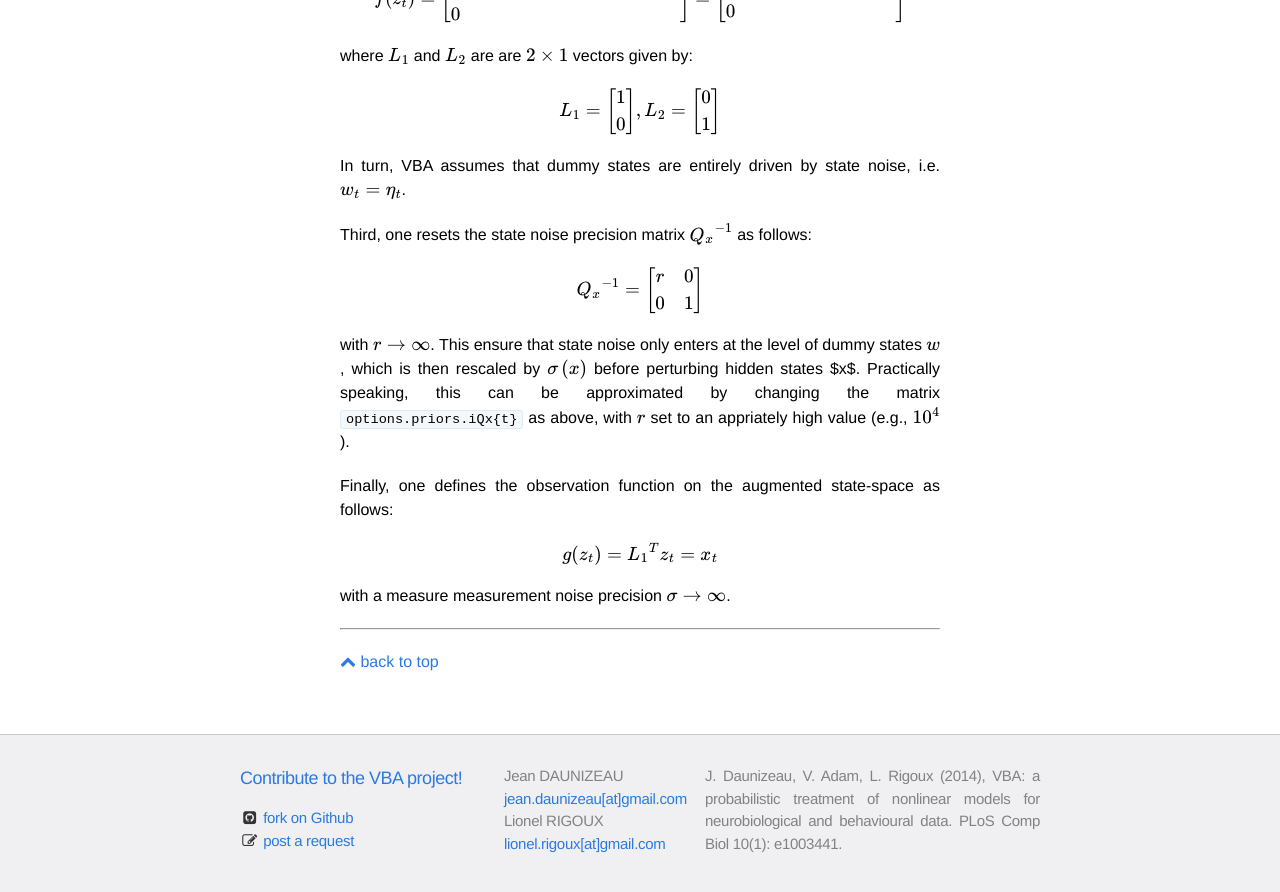
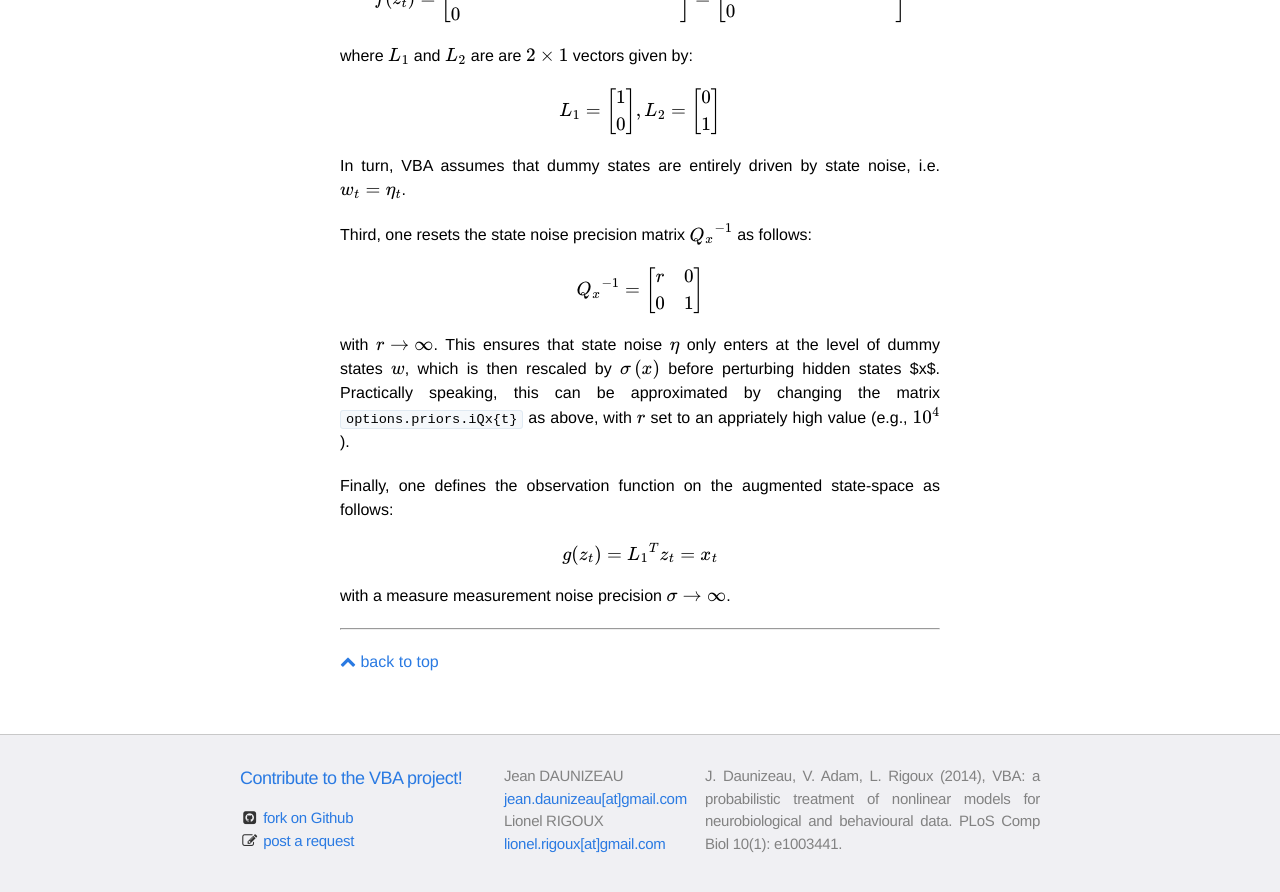
Before and after one commit to MBB-team/VBA-toolbox, a Jekyll site: the page built from _wiki/generativeModels.md, in a window 1280 px wide and 900 px high, scrolled down 3719 px. Shown: the top 892 px of the window. Built offline with Jekyll 4.4.1, drawn with Linux system fonts in a browser that asks for light colours; nearby versions of some CDN libraries; formulas are drawn with MathJax 3.

Commit message:
Update generativeModels.md

```diff
--- a/_wiki/generativeModels.md
+++ b/_wiki/generativeModels.md
@@ -96,7 +96,7 @@ Third, one resets the state noise precision matrix $${Q_x}^{-1}$$ as follows:
 
 $$ {Q_x}^{-1} = \left[\begin{array}{cc} r & 0 \\ 0 & 1  \end{array}\right] $$
 
-with $$r \rightarrow \infty $$. This ensure that state noise only enters at the level of dummy states $$w$$, which is then rescaled by $$\sigma\left(x\right)$$ before perturbing hidden states $x$. Practically speaking, this can be approximated by changing the matrix `options.priors.iQx{t}` as above, with $$r$$ set to an appriately high value (e.g., $$10^4$$).
+with $$r \rightarrow \infty $$. This ensures that state noise $$\eta$$ only enters at the level of dummy states $$w$$, which is then rescaled by $$\sigma\left(x\right)$$ before perturbing hidden states $x$. Practically speaking, this can be approximated by changing the matrix `options.priors.iQx{t}` as above, with $$r$$ set to an appriately high value (e.g., $$10^4$$).
 
 Finally, one defines the observation function on the augmented state-space as follows:
 
```
